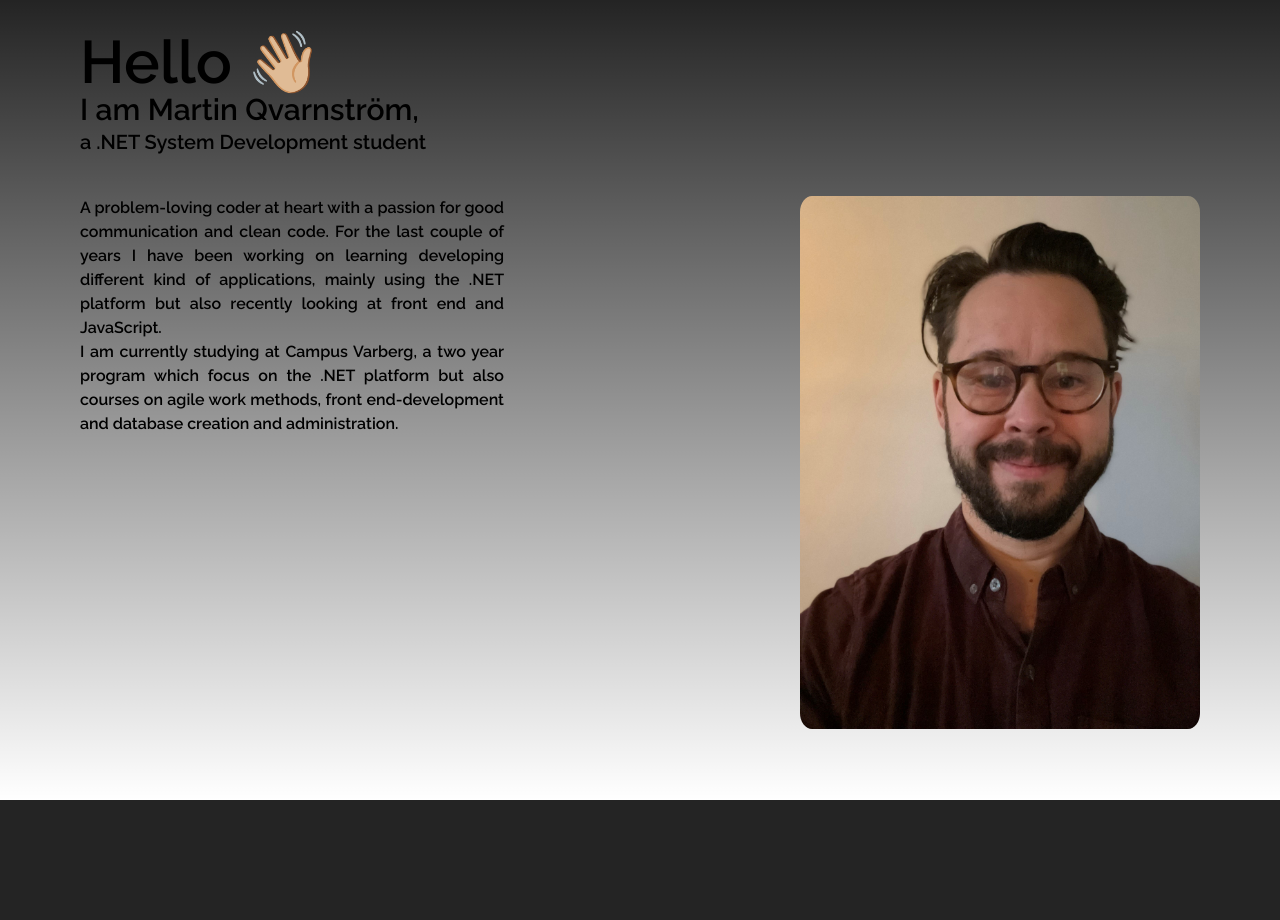
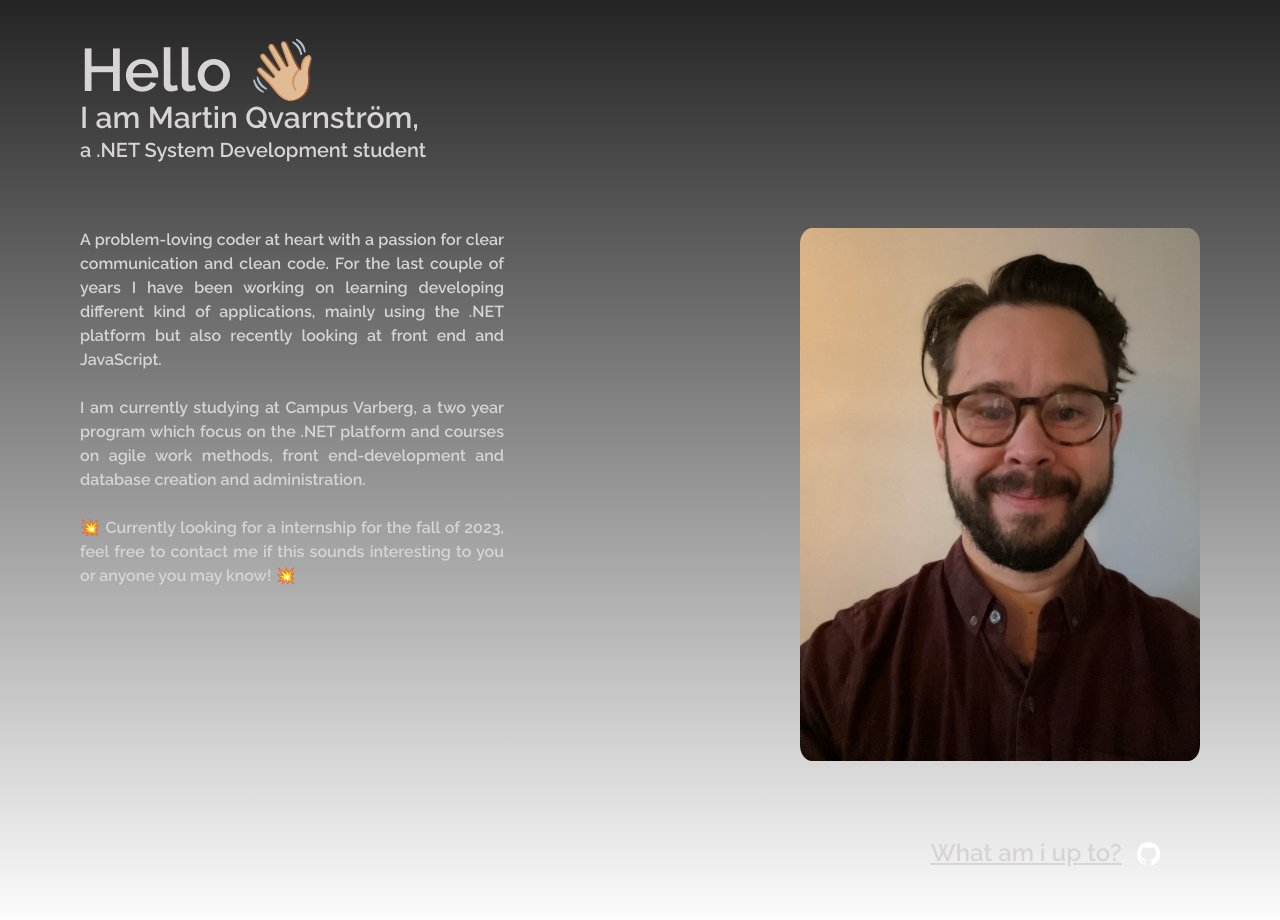
Before and after one commit to qvarnstr0m/NextJSTailwindPortfolio, a Next.js app: page / in a window 1280 px wide. Shown: the top 920 px of the page. Before the commit the page ends 800 px from the top, so only its background shows below. Built offline with nearby package versions, Linux system fonts and the light colour scheme; no server answers.

Commit message:
Fetch latest Github actions feature added.

```diff
--- /dev/null
+++ b/components/Github.jsx
@@ -0,0 +1,23 @@
+import React from 'react';
+import GithubEventsComponent from "./GithubEvents/GithubEventsComponent";
+
+const Github = () => {
+  return (
+    <div>
+      <div className="flex items-center mb-3">
+
+      </div>
+      <div className="flex flex-wrap w-full md:justify-end md:items-start">
+      <h3 class="text-2xl mr-2 github-link mb-6">
+      <a href="https://github.com/qvarnstr0m" target="_blank" rel="noopener noreferrer" title="Visit my Github">
+        What am i up to?
+      </a>
+      <img src="github.png" class="github-icon" />
+    </h3>
+        <GithubEventsComponent username="qvarnstr0m" />
+      </div>
+    </div>
+  )
+}
+
+export default Github
--- /dev/null
+++ b/components/GithubEvents/GithubEvents.js
@@ -0,0 +1,67 @@
+class GithubEvents {
+    constructor(username) {
+      this.username = username;
+    }
+
+    async fetchEvents() {
+      const response = await fetch(`https://api.github.com/users/${this.username}/events`);
+      const events = await response.json();
+      return events.slice(0, 5); // get the first five events
+    }
+
+    async render(container) {
+      const events = await this.fetchEvents();
+      const ul = document.createElement('ul');
+      //ul.classList.add('lg:flex'); //To make the list stack horisontally
+      ul.classList.add('text-left');
+      // Clear the container before appending the list to avoid stacking multiple times
+      container.innerHTML = '';
+
+      container.appendChild(ul);
+
+      events.forEach(event => {
+        let eventType = '';
+        let eventDescription = '';
+        let createdAt = new Date(event.created_at).toLocaleString();
+
+        switch (event.type) {
+          case 'PushEvent':
+            eventType = 'Pushed to';
+            eventDescription = `repository ${event.repo.name}`;
+            break;
+          case 'PullRequestEvent':
+            eventType = event.payload.action === 'closed' && event.payload.pull_request.merged ? 'Merged' : 'Opened';
+            eventDescription = `pull request at repository ${event.repo.name}`;
+            break;
+          case 'IssuesEvent':
+            eventType = event.payload.action.charAt(0).toUpperCase() + event.payload.action.slice(1);
+            eventDescription = `issue '${event.payload.issue.title}' at repository ${event.repo.name}`;
+            break;
+          case 'IssueCommentEvent':
+            eventType = 'Commented on';
+            eventDescription = `issue '${event.payload.issue.title}' at repository ${event.repo.name}`;
+            break;
+          case 'CreateEvent':
+            eventType = 'Created';
+            eventDescription = `${event.payload.ref_type} '${event.payload.ref}' at repository ${event.repo.name}`;
+            break;
+          default:
+            eventType = event.type;
+            eventDescription = `at repository ${event.repo.name}`;
+            break;
+        }
+
+        const li = document.createElement('li');
+        li.classList.add('text-left');
+
+        li.innerHTML = `
+          <span class="font-bold">${eventType} <a href="https://github.com/${event.repo.name}" target="_blank" rel="noopener noreferrer" title="Visit the repository">${eventDescription}</a></span>
+          <br />
+          <span class="text-xs text-gray-500">${createdAt}</span>
+`;
+
+        ul.appendChild(li);
+      });
+    }
+  }
+  export default GithubEvents;
--- /dev/null
+++ b/components/GithubEvents/GithubEventsComponent.js
@@ -0,0 +1,15 @@
+import { useEffect, useRef } from 'react';
+import GithubEvents from "../GithubEvents/GithubEvents"
+
+function GithubEventsComponent({ username }) {
+  const containerRef = useRef(null);
+
+  useEffect(() => {
+    const githubEvents = new GithubEvents(username);
+    githubEvents.render(containerRef.current);
+  }, [username]);
+
+  return <div ref={containerRef}></div>;
+}
+
+export default GithubEventsComponent;
--- a/components/Me.jsx
+++ b/components/Me.jsx
@@ -3,16 +3,17 @@ import React from 'react'
 const Me = () => {
   return (
     <div className="md:flex">
-      <div className="lg:max-w-md">
+      <div className="lg:max-w-md pb-8">
       <p className="text-justify pr-6">
-        A problem-loving coder at heart with a passion for good communication and clean code. For the last couple of years I have
+        A problem-loving coder at heart with a passion for clear communication and clean code. For the last couple of years I have
         been working on learning developing different kind of applications, mainly using the .NET platform but also recently looking
-        at front end and JavaScript. <br />I am currently studying at Campus Varberg, a two year program which focus on the .NET platform but also courses
-        on agile work methods, front end-development and database creation and administration.
+        at front end and JavaScript. <br /><br />I am currently studying at Campus Varberg, a two year program which focus on the .NET platform
+        and courses on agile work methods, front end-development and database creation and administration. <br /><br /> 💥 Currently looking for
+        a internship for the fall of 2023, feel free to contact me if this sounds interesting to you or anyone you may know! 💥
       </p>
       </div>
       <div className="sm:flex-col shrink-0 sm:ml-auto sm:order-1">
-      <img src="me.jpg" alt="Profile image" className="profile-image w-full"/>
+      <img src="me.jpg" alt="Profile image" className="profile-image w-full md:order-first"/>
       </div>
     </div>
   )
--- a/package.json
+++ b/package.json
@@ -10,6 +10,7 @@
   },
   "dependencies": {
     "@next/font": "13.1.6",
+    "moment": "^2.29.4",
     "next": "13.1.6",
     "react": "18.2.0",
     "react-dom": "18.2.0"
--- /dev/null
+++ b/src/pages/github.js
@@ -0,0 +1,16 @@
+import { useEffect, useState } from 'react';
+import moment from 'moment';
+
+async function fetchCommits() {
+    const response = await fetch(`https://api.github.com/users/qvarnstr0m/events`);
+    const data = await response.json();
+    const commits = data
+      .filter(event => event.type === 'PushEvent')
+      .map(event => ({
+        message: event.payload.commits[0].message,
+        date: moment(event.created_at).format('YYYY-MM-DD'),
+        repo: event.repo.name
+      }))
+      .slice(0, 5);
+    return commits;
+  }
--- a/src/pages/index.js
+++ b/src/pages/index.js
@@ -1,15 +1,19 @@
 import NavBar from '/components/NavBar';
 import Me from '/components/Me';
 import Footer from '/components/Footer';
+import Github from '/components/Github';
 
 export default function Home() {
   return (
-    <div className="px-4 sm:px-10 md:px-20 lg:px-30 xl:px-50 2xl:px-60 py-8 min-h-screen">
+    <div className="px-4 sm:px-10 md:px-20 lg:px-30 xl:px-50 2xl:px-60 py-10 min-h-screen">
     <div>
       <NavBar />
     </div>
-    <div className="flex-grow mt-10">
+    <div className="flex-grow mt-16">
       <Me />
+    </div>
+    <div className="flex-grow mt-16">
+      <Github />
     </div>
     <div className="mt-auto">
       <Footer />
--- a/src/styles/main.css
+++ b/src/styles/main.css
@@ -1,4 +1,32 @@
 @import url('https://fonts.googleapis.com/css2?family=Raleway:wght@600&display=swap');
+
+body {
+  font-family: 'Raleway', 'Courier New', Courier, monospace;
+  background-color: #242424;
+  color: #d6d4d4;
+}
+
+a {
+  text-decoration: underline;
+}
+
+a:hover {
+  text-decoration: none;
+}
+
+a:after {
+  content: attr(title);
+  position: absolute;
+  top: 100%;
+  left: 0;
+  background: #000;
+  color: #fff;
+  padding: 5px;
+  border-radius: 5px;
+  z-index: 1;
+  display: none;
+}
+
 
 
 
@@ -8,7 +36,26 @@
     border-radius: 3%;
   }
 
-body {
-    font-family: 'Raleway', 'Courier New', Courier, monospace;
-    background-color: #242424;
+.github-icon {
+  height: 23px;
+  float: right;
+  margin-left: 15px;
 }
+
+.github-events {
+  display: flex;
+}
+
+li {
+  border: 1px solid #d6d4d4;
+  border-radius: 4px;
+  padding: 0.5rem;
+  margin: 0.5rem 0;
+}
+
+.github-link {
+  display: inline-flex;
+  align-items: center;
+  cursor: pointer;
+  margin-right: 40px;
+}
```
Also changed, not shown: public/github.png (added), 1 other file (tests, documents, lock files or other folders).
